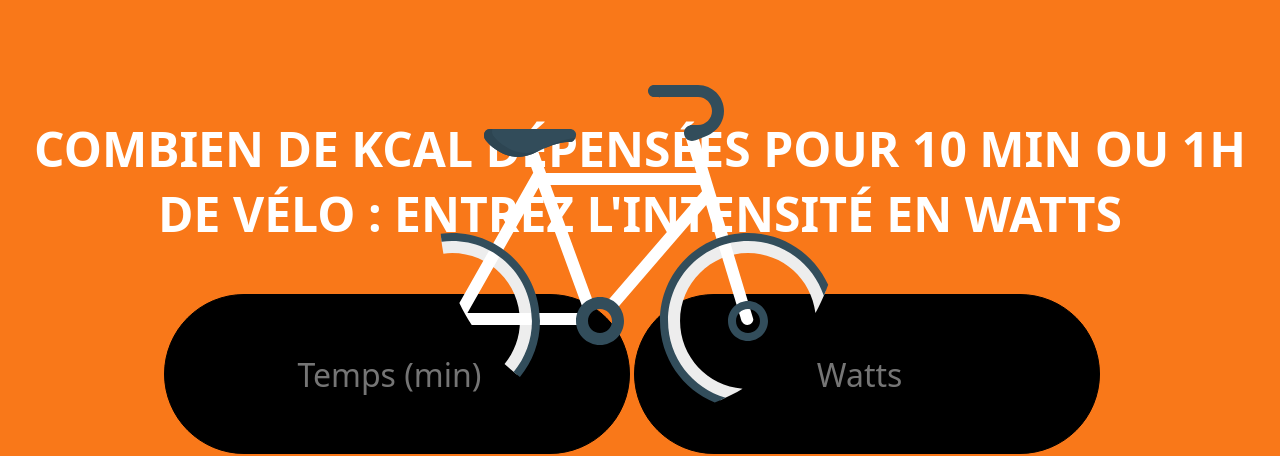
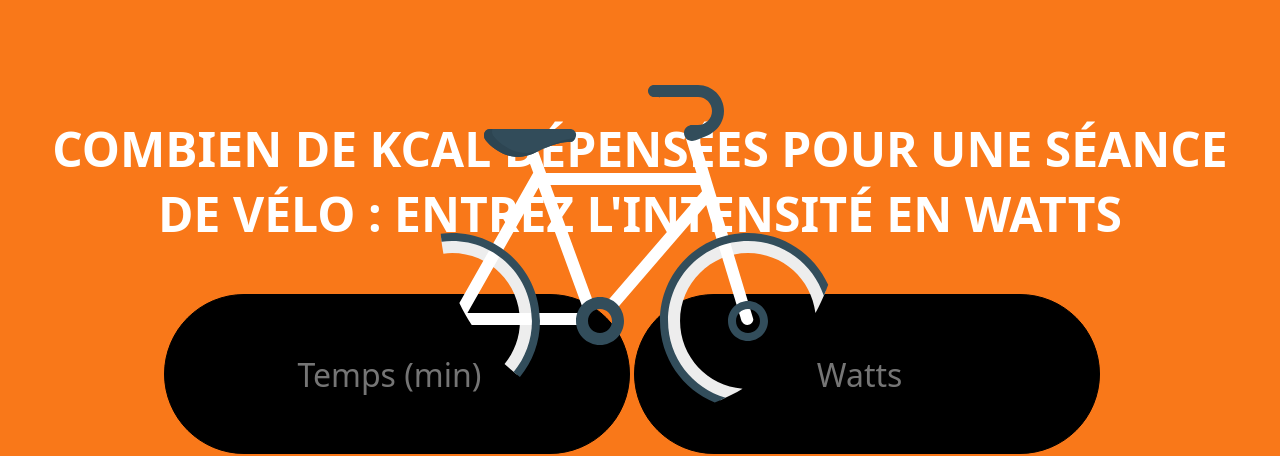
Before and after one commit to dekefake/bike_kcal_watts, a plain HTML site: page index.html in a window 1280 px wide. Shown: the part 383-839 px from the top of the page. Drawn offline with nearby package versions, Linux system fonts and the light colour scheme.

Commit message:
final maybe

```diff
--- a/index.html
+++ b/index.html
@@ -10,7 +10,7 @@
     <div id="cont">
       <h2>WATTS VELO</h2>
       <p>
-        <strong>COMBIEN DE KCAL DÉPENSÉES POUR 10 MIN OU 1H DE VÉLO : ENTREZ L'INTENSITÉ EN WATTS</strong>
+        <strong>COMBIEN DE KCAL DÉPENSÉES POUR UNE SÉANCE DE VÉLO : ENTREZ L'INTENSITÉ EN WATTS</strong>
       </p>
       <div>
         <input type="number" id="minutes" placeholder="Temps (min)">
```
